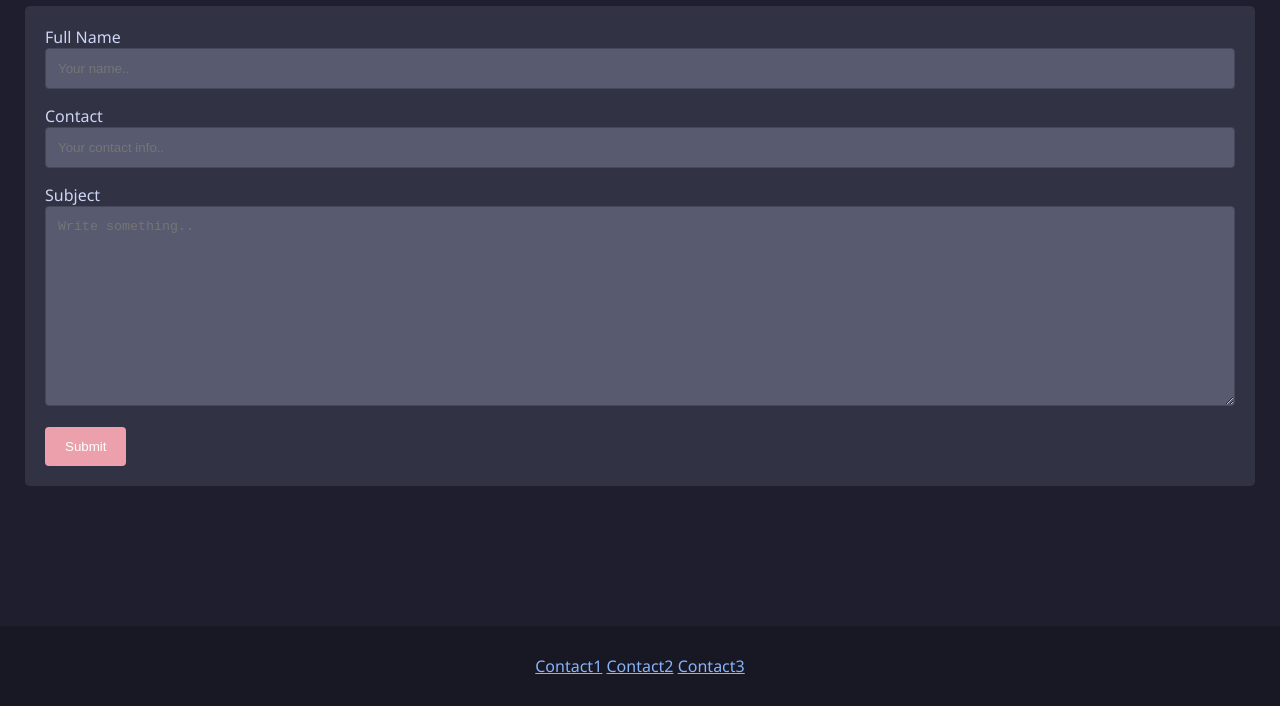
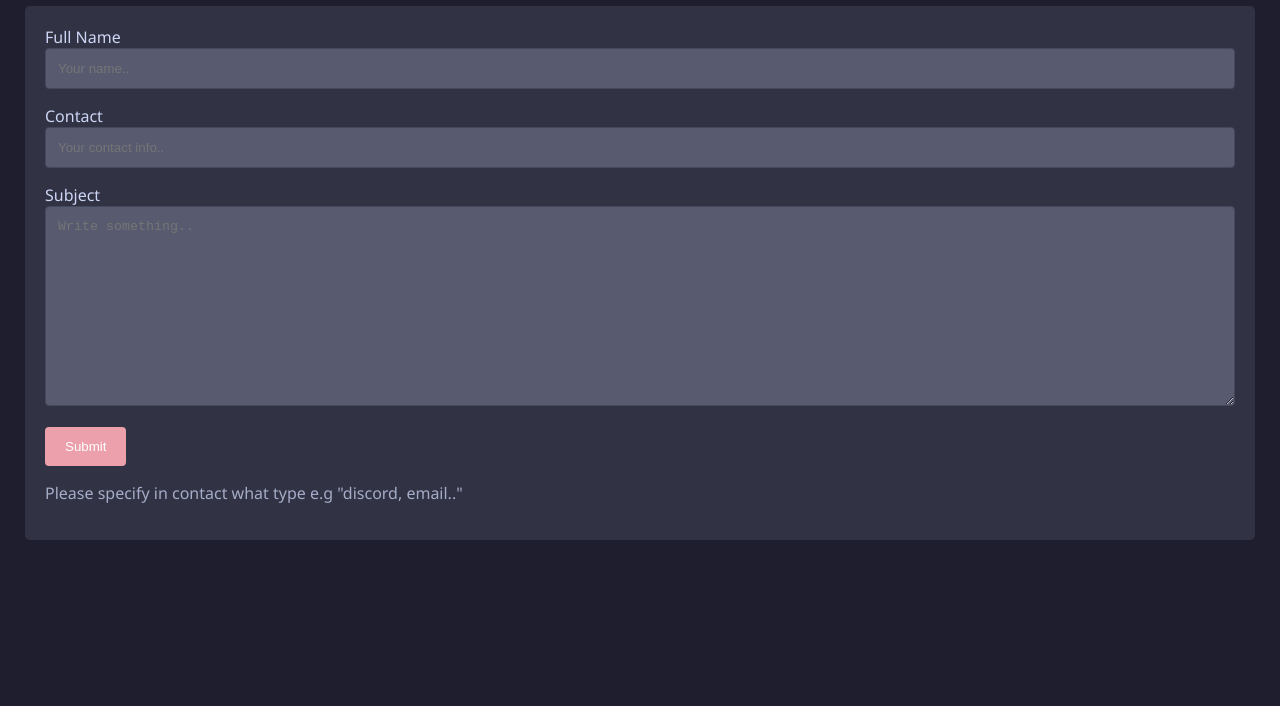
Before and after one commit to dev-zkf/dev-zkf.github.io, a plain HTML site: page contact.html in a window 1280 px wide. Shown: the part 94-800 px from the top of the page. Drawn offline with nearby package versions, Linux system fonts and the light colour scheme.

Commit message:
contact form is done

```diff
--- a/contact.html
+++ b/contact.html
@@ -52,15 +52,9 @@
 
           <input type="submit" value="Submit" />
         </form>
+        <p>Please specify in contact what type e.g "discord, email.."</p>
       </div>
     </main>
-    <footer>
-      <div>
-        <a href="#">Contact1</a>
-        <a href="#">Contact2</a>
-        <a href="#">Contact3</a>
-      </div>
-    </footer>
   </body>
   <script src="JS/scripts.js"></script>
 </html>
```
